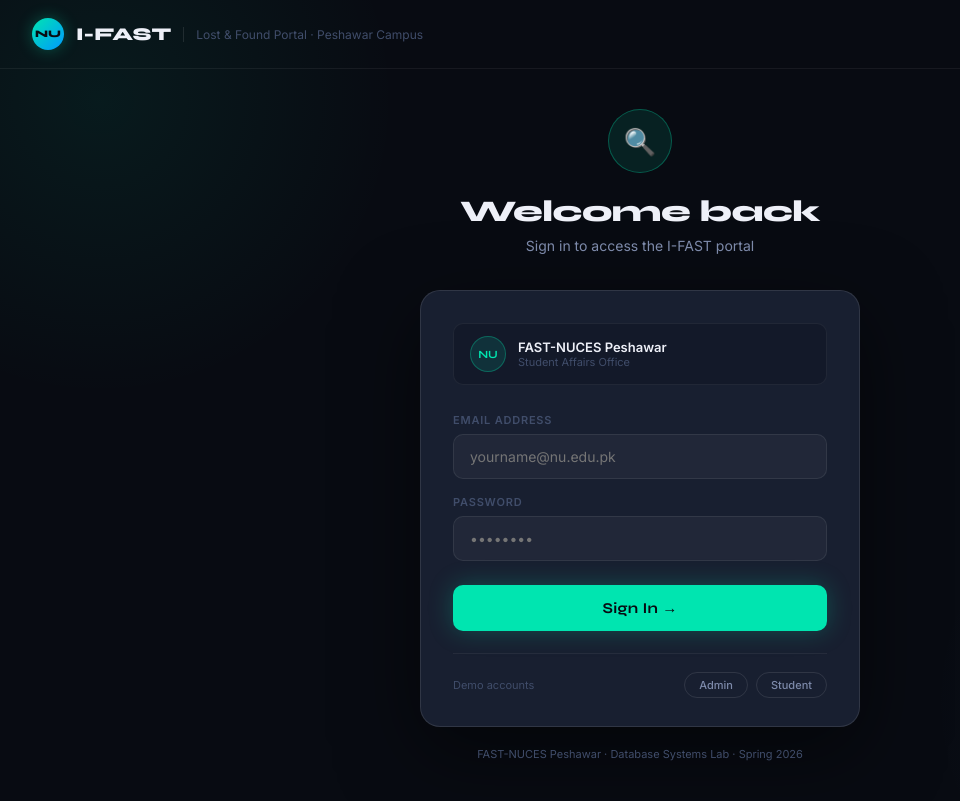
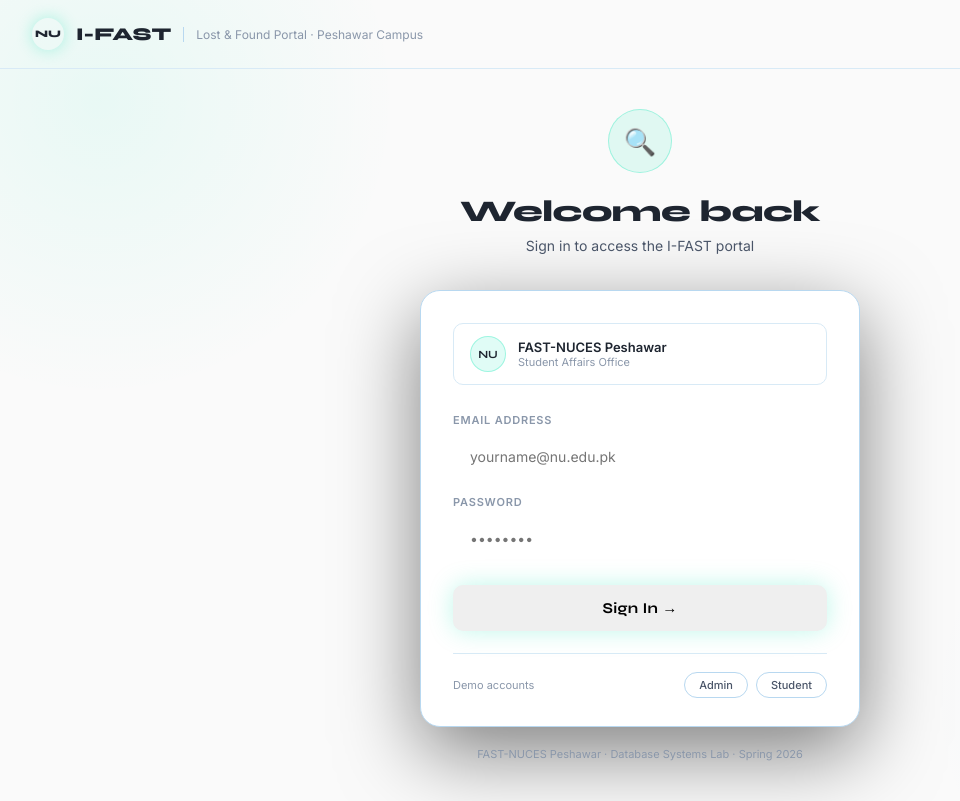
Before and after one commit to SayedMusawar/Lost-FoundIntelligence, a React (Vite) app in the folder frontend/: page / in a window 1280 px wide. Shown: the whole page, without its empty margins (0-960 px from the left). Built offline with nearby package versions, Linux system fonts and the light colour scheme; no server answers.

Commit message:
Add files via upload

```diff
--- a/frontend/src/index.css
+++ b/frontend/src/index.css
@@ -1,4 +1,3 @@
-/* reset all vite defaults */
 body {
   margin: 0;
 }
@@ -8,15 +7,14 @@
   margin: 0;
   text-align: left;
   border: none;
+  min-height: 100vh;
 }
 h1,
 h2,
 h3,
 h4,
 h5,
-h6 {
-  margin: 0;
-}
+h6,
 p {
   margin: 0;
 }
--- a/frontend/src/theme.js
+++ b/frontend/src/theme.js
@@ -1,77 +1,78 @@
 export const c = {
-  bg: "#080b12",
-  bg2: "#0e1220",
-  bg3: "#131929",
-  surface: "#181f30",
-  surface2: "#1e2840",
-  border: "rgba(255,255,255,0.06)",
-  border2: "rgba(255,255,255,0.10)",
-  teal: "#00e5b0",
-  teal2: "#00c49a",
-  tealGlow: "rgba(0,229,176,0.15)",
-  amber: "#f5a623",
-  red: "#ff4d4d",
-  green: "#00d68f",
-  blue: "#4d9fff",
-  text: "#eef0f8",
-  text2: "#7d8aaa",
-  text3: "#404d6a",
+  white: "#fafafa",
+  sky: "#bde3f7",
+  blue: "#1178c2",
+  dark: "#1e2530",
+  blueLight: "#e8f4fd",
+  blueMid: "#4a9fd4",
+  blueDark: "#0d5f9e",
+  blueXDark: "#0a4a7a",
+  skyLight: "#f0f8fe",
+  text: "#1e2530",
+  text2: "#4a5568",
+  text3: "#8a97aa",
+  border: "#d8eaf6",
+  border2: "#b8d8f0",
+  surface: "#ffffff",
+  surface2: "#f0f8fe",
+  surface3: "#e8f4fd",
+  green: "#0ea96a",
+  greenBg: "#e6f9f0",
+  amber: "#e07c00",
+  amberBg: "#fff4e0",
+  red: "#d93025",
+  redBg: "#fdecea",
   fh: "'Syne', sans-serif",
   fb: "'Inter', sans-serif",
 };
 
 export const tr = "all 0.2s cubic-bezier(0.4,0,0.2,1)";
 
-// Reusable style blocks
 export const g = {
-  // Form field wrapper
   field: { marginBottom: 18 },
 
-  // Label
   label: {
     display: "block",
     fontSize: 11,
     fontWeight: 600,
-    color: "#7d8aaa",
-    letterSpacing: "0.8px",
+    color: "#4a5568",
+    letterSpacing: "0.7px",
     textTransform: "uppercase",
     marginBottom: 7,
   },
 
-  // Input / Select
   input: {
     width: "100%",
     padding: "11px 14px",
-    background: "#131929",
-    border: "1px solid rgba(255,255,255,0.08)",
+    background: "#ffffff",
+    border: "1.5px solid #d8eaf6",
     borderRadius: 8,
     fontSize: 14,
-    color: "#eef0f8",
+    color: "#1e2530",
     transition: tr,
     boxSizing: "border-box",
   },
 
-  // Textarea
   textarea: {
     width: "100%",
     padding: "11px 14px",
-    background: "#131929",
-    border: "1px solid rgba(255,255,255,0.08)",
+    background: "#ffffff",
+    border: "1.5px solid #d8eaf6",
     borderRadius: 8,
     fontSize: 14,
-    color: "#eef0f8",
+    color: "#1e2530",
     minHeight: 110,
     resize: "vertical",
     boxSizing: "border-box",
     fontFamily: "'Inter', sans-serif",
+    transition: tr,
   },
 
-  // Primary button
   btnPrimary: {
     width: "100%",
     padding: "13px",
-    background: "#00e5b0",
-    color: "#080b12",
+    background: "#1178c2",
+    color: "#ffffff",
     border: "none",
     borderRadius: 8,
     fontSize: 14,
@@ -79,49 +80,47 @@
     letterSpacing: "0.3px",
     cursor: "pointer",
     transition: tr,
+    fontFamily: "'Syne', sans-serif",
+    boxShadow: "0 4px 16px rgba(17,120,194,0.30)",
   },
 
-  // Card
   card: {
-    background: "#181f30",
-    border: "1px solid rgba(255,255,255,0.06)",
+    background: "#ffffff",
+    border: "1.5px solid #e8f4fd",
     borderRadius: 12,
     padding: "22px 24px",
+    boxShadow: "0 2px 12px rgba(17,120,194,0.07)",
   },
 
-  // Section heading
   sectionHead: {
     fontSize: 11,
     fontWeight: 600,
-    color: "#404d6a",
+    color: "#8a97aa",
     letterSpacing: "1.2px",
     textTransform: "uppercase",
     marginBottom: 14,
   },
 
-  // Page title
   pageTitle: {
     fontFamily: "'Syne', sans-serif",
     fontSize: 24,
     fontWeight: 700,
-    color: "#eef0f8",
+    color: "#1e2530",
     letterSpacing: "-0.3px",
   },
 
   pageSub: {
     fontSize: 13,
-    color: "#7d8aaa",
+    color: "#8a97aa",
     marginTop: 5,
   },
 
-  // Divider
   divider: {
     height: 1,
-    background: "rgba(255,255,255,0.06)",
+    background: "#e8f4fd",
     margin: "20px 0",
   },
 
-  // Badge
   badge: (bg, color) => ({
     display: "inline-flex",
     alignItems: "center",
@@ -135,30 +134,17 @@
     whiteSpace: "nowrap",
   }),
 
-  // Toast alert
   alert: (type) => {
     const map = {
-      success: {
-        bg: "rgba(0,214,143,0.12)",
-        border: "rgba(0,214,143,0.25)",
-        color: "#00d68f",
-      },
-      error: {
-        bg: "rgba(255,77,77,0.12)",
-        border: "rgba(255,77,77,0.25)",
-        color: "#ff6b6b",
-      },
-      warn: {
-        bg: "rgba(245,166,35,0.12)",
-        border: "rgba(245,166,35,0.25)",
-        color: "#f5a623",
-      },
+      success: { bg: "#e6f9f0", border: "#9fe8c8", color: "#0a7a4a" },
+      error: { bg: "#fdecea", border: "#f5b8b4", color: "#c0251a" },
+      warn: { bg: "#fff4e0", border: "#f5d08a", color: "#a05800" },
     };
     const m = map[type] || map.success;
     return {
       padding: "12px 16px",
       background: m.bg,
-      border: `1px solid ${m.border}`,
+      border: `1.5px solid ${m.border}`,
       borderRadius: 8,
       fontSize: 13,
       color: m.color,
@@ -169,53 +155,40 @@
     };
   },
 
-  // Empty state
-  empty: {
-    textAlign: "center",
-    padding: "80px 24px",
-  },
-  emptyIcon: {
-    fontSize: 48,
-    marginBottom: 16,
-    display: "block",
-    opacity: 0.6,
-  },
+  empty: { textAlign: "center", padding: "80px 24px" },
+  emptyIcon: { fontSize: 48, marginBottom: 16, display: "block", opacity: 0.5 },
   emptyTitle: {
     fontSize: 17,
     fontWeight: 600,
-    color: "#eef0f8",
+    color: "#1e2530",
     fontFamily: "'Syne', sans-serif",
     marginBottom: 8,
   },
-  emptySub: {
-    fontSize: 13,
-    color: "#7d8aaa",
+  emptySub: { fontSize: 13, color: "#8a97aa" },
+
+  statsRow: {
+    display: "grid",
+    gridTemplateColumns: "repeat(auto-fit, minmax(140px,1fr))",
+    gap: 14,
+    marginBottom: 28,
   },
 
-  // Stats row
-  statsRow: {
-    display: "grid",
-    gridTemplateColumns: "repeat(auto-fit, minmax(140px, 1fr))",
-    gap: 12,
-    marginBottom: 28,
-  },
-  statCard: (accentColor) => ({
-    background: "#181f30",
-    border: "1px solid rgba(255,255,255,0.06)",
-    borderRadius: 10,
-    padding: "16px 18px",
-    borderTop: `2px solid ${accentColor}`,
+  statCard: (accent) => ({
+    background: "#ffffff",
+    border: "1.5px solid #e8f4fd",
+    borderRadius: 12,
+    padding: "18px 20px",
+    borderTop: `3px solid ${accent}`,
+    boxShadow: "0 2px 12px rgba(17,120,194,0.07)",
   }),
+
   statVal: {
     fontFamily: "'Syne', sans-serif",
-    fontSize: 28,
-    fontWeight: 700,
-    color: "#eef0f8",
+    fontSize: 30,
+    fontWeight: 800,
+    color: "#1e2530",
     lineHeight: 1,
     marginBottom: 6,
   },
-  statLbl: {
-    fontSize: 11,
-    color: "#7d8aaa",
-  },
+  statLbl: { fontSize: 12, color: "#8a97aa" },
 };
```
